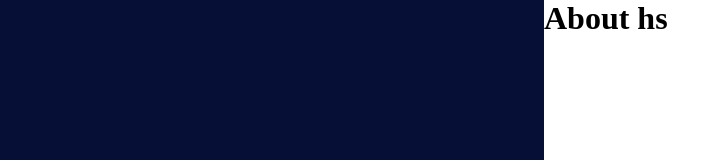
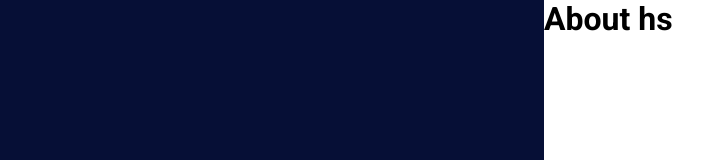
Before and after one commit to matiasal55/matiasal55.github.io, a React (Create React App) app: page /about in a window 1280 px wide. Shown: the top 160 px of the page, without its empty margins (96-799 px from the left). Built offline with nearby package versions, Linux system fonts and the light colour scheme.

Commit message:
Font family en Main, no en menu

```diff
--- a/src/styles/Main.scss
+++ b/src/styles/Main.scss
@@ -4,6 +4,7 @@
     margin: 0;
     padding: 0;
     box-sizing: border-box;
+    font-family: 'Roboto', sans-serif;
 }
 
 a {
--- a/src/styles/_menu.scss
+++ b/src/styles/_menu.scss
@@ -1,7 +1,6 @@
 @import './variables';
 
 .menu {
-    font-family: 'Roboto', sans-serif;
     background-color: $firstColor;
     color: white;
     width: 50%;
```
